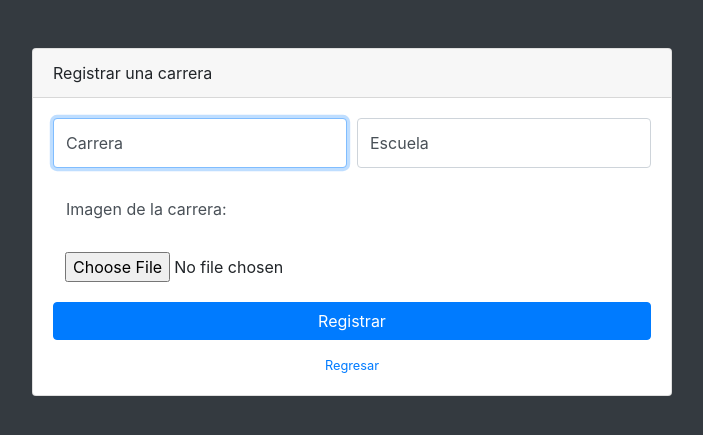
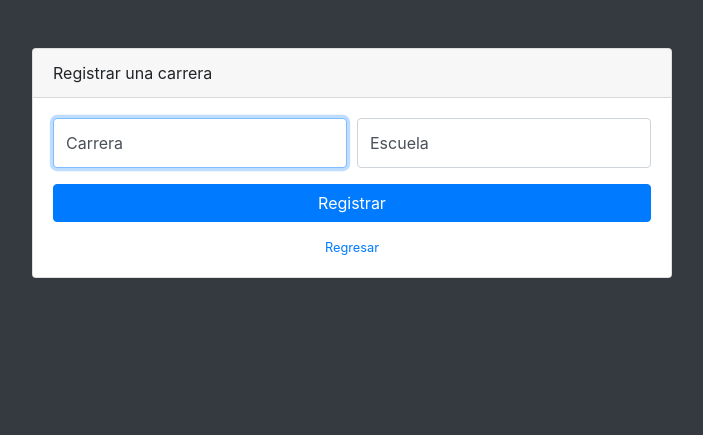
Before and after one commit to jgch06/carrerastec_cr, a PHP site: page /register.php in a window 1280 px wide. Shown: the top 435 px of the page, without its empty margins (288-991 px from the left). Run offline with PHP 8.4, Linux system fonts and the light colour scheme; some libraries are stand-ins or nearby versions.

Commit message:
Update register.php

```diff
--- a/register.php
+++ b/register.php
@@ -49,20 +49,14 @@
                 </div>
               </div>
             </div>
-            <div class="form-group">
-              <div class="form-label-group">
-                <label for="avatar">Imagen de la carrera:</label>
-                <br><br>
-                <input type="file"
-               id="file" name="file"
-               accept="image/png"/>
+            <!--<div class="form-group">
 
 
 
-                <!--<input type="email" id="inputEmail" class="form-control" placeholder="Email address" required="required">
-                <label for="file">Subir imagen</label>-->
+                <input type="email" id="inputEmail" class="form-control" placeholder="Email address" required="required">
+                <label for="file">Subir imagen</label>
               </div>
-            </div>
+            </div>-->
             <!--<div class="form-group">
               <div class="form-row">
                 <div class="col-md-6">
```
